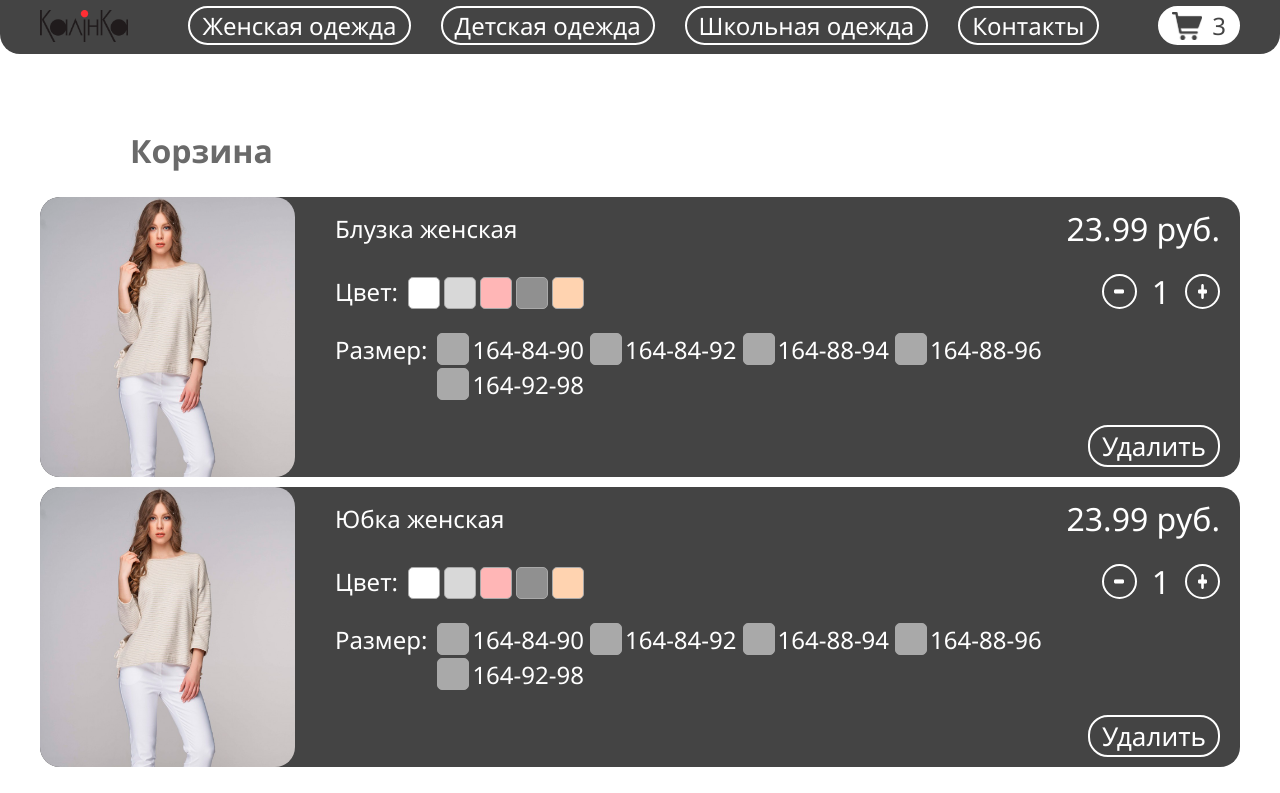
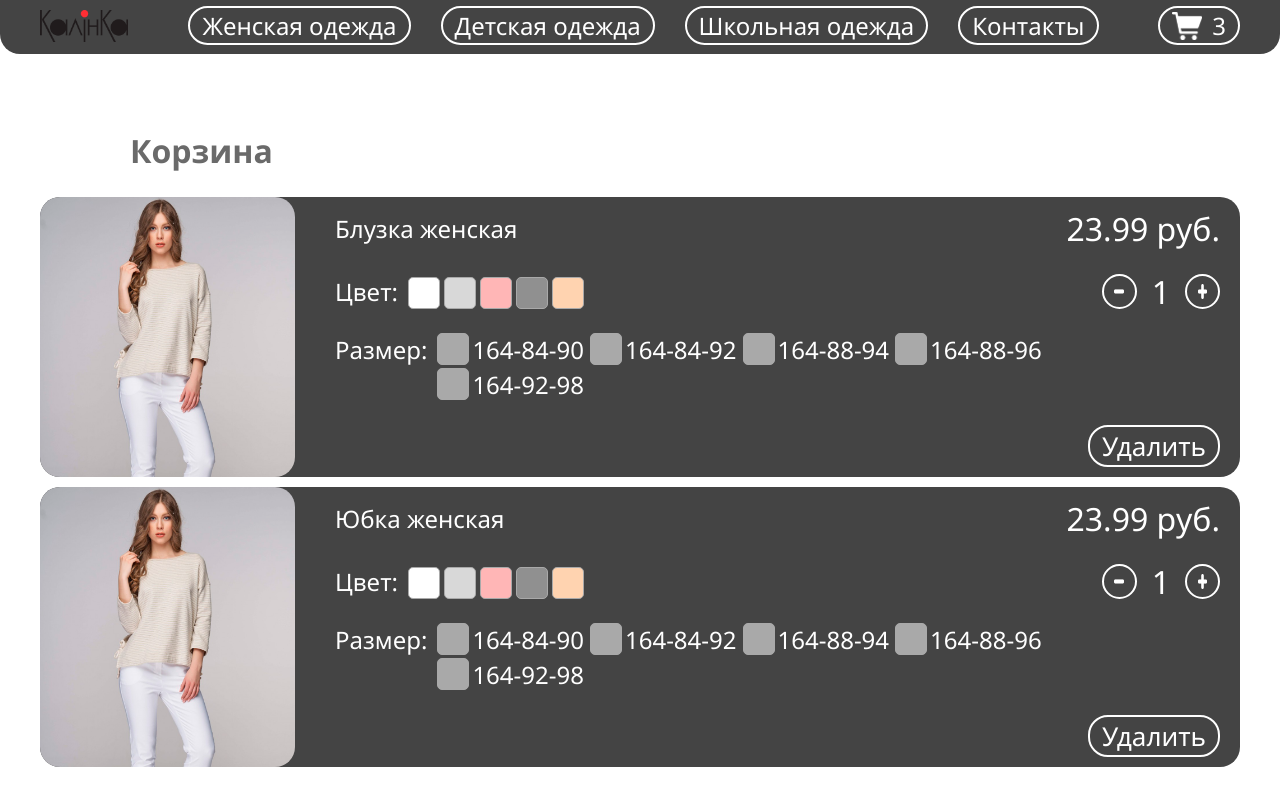
Before and after one commit to TheNCf/kalinka, a React (Create React App) app: page /cart in a window 1280 px wide. Shown: the top 793 px of the page. Built offline with nearby package versions, Linux system fonts and the light colour scheme; no server answers.

Commit message:
fixed a tag nesting

```diff
--- a/src/components/UI Elements/Menubutton/Menubutton.jsx
+++ b/src/components/UI Elements/Menubutton/Menubutton.jsx
@@ -12,12 +12,10 @@ function Menubutton(props) {
         );
     }
     return(
-        <a className={css.link} type={props.type} name={props.name}>
-            <div className={css.menubutton}>
-                {image}
-                <p className={css.caption} style={{fontSize: props.fontsize}}>{props.caption}</p>
-            </div>
-        </a>
+        <div className={css.menubutton}>
+            {image}
+            <p className={css.caption} style={{fontSize: props.fontsize}}>{props.caption}</p>
+        </div>
     );
 }
 
```
Also changed, not shown: 1 other file (tests, documents, lock files or other folders).
